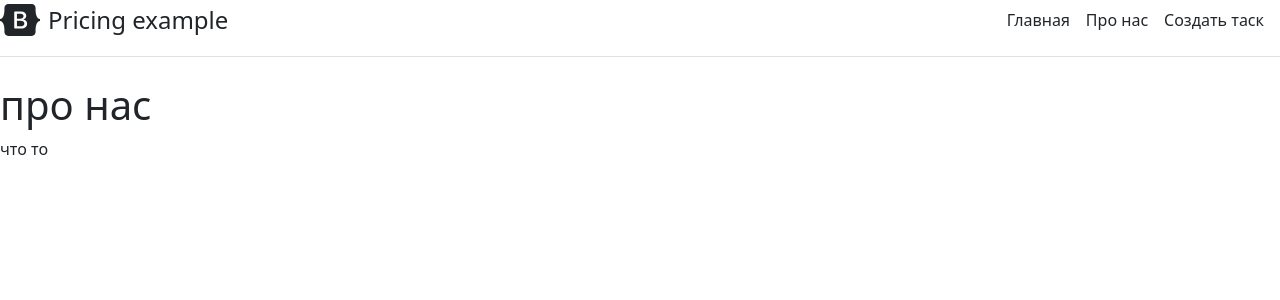
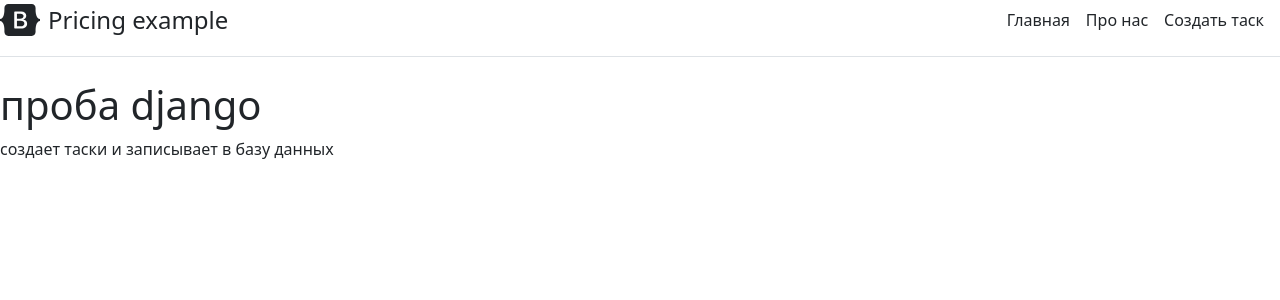
Before and after one commit to dgraunov/django-test, a Django app: page /about-us in a window 1280 px wide. Shown: the top 300 px of the page. Run offline with Django 4.2, Linux system fonts and the light colour scheme.

Commit message:
update site

```diff
--- a/main/templates/main/about.html
+++ b/main/templates/main/about.html
@@ -4,6 +4,6 @@
 {% endblock %}
 
 {% block content %}
-<h1>про нас</h1>
-<p>что то</p>
+<h1>проба django</h1>
+<p>создает таски и записывает в базу данных</p>
 {% endblock %}
--- a/main/templates/main/index.html
+++ b/main/templates/main/index.html
@@ -6,6 +6,7 @@
 
 {% block content %}
 <h1>главная страница</h1>
+<h2>список тасков:</h2>
 {% if tasks %}
 {% for el in tasks %}
 <div class="alert-warning mt-2">
```
Also changed, not shown: db.sqlite3.
